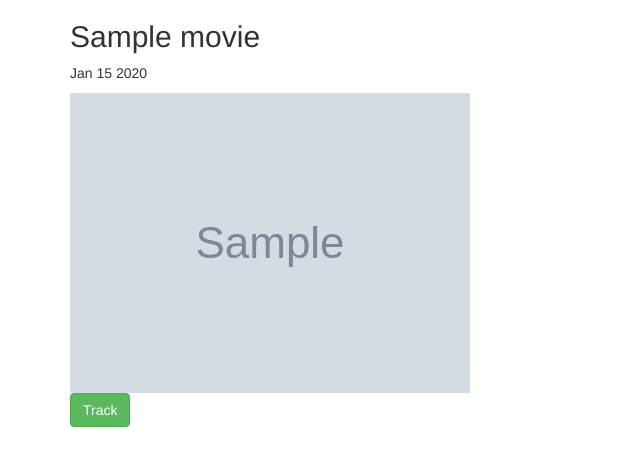
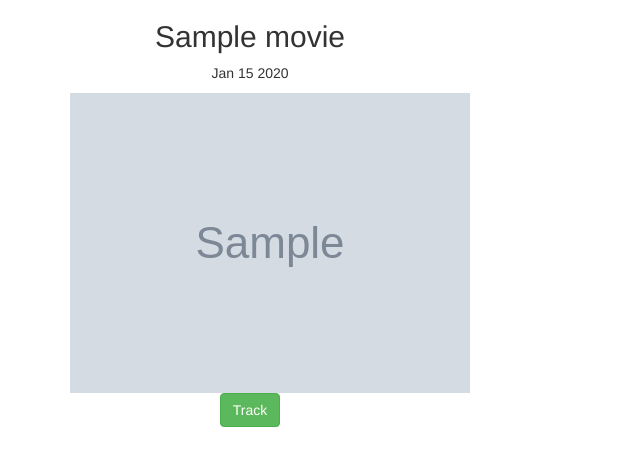
Before and after one commit to leeonlee/wafflestand, a Django app: page / in a window 1280 px wide. Shown: the top 466 px of the page, without its empty margins (0-640 px from the left). Run offline with Django 3.2, Linux system fonts and the light colour scheme; tables that the repository leaves empty hold one stand-in row (values such as "Sample post"); grey boxes marked "Sample" are stand-in pictures; some libraries are stand-ins or nearby versions.

Commit message:
center everything in html

```diff
--- a/bluray/templates/bluray/index.html
+++ b/bluray/templates/bluray/index.html
@@ -4,16 +4,18 @@
 		<div class="row">
 			{% for movie in movie_list %}
 				<div class="col-md-4">
-					<h2>{{movie.name}}</h2>
-					{% if movie.release %}
-						<p> {{movie.release|date:"M d Y"}}</p>
-					{% else %}
-						<p> No release date yet </p>
+					<h2 class="text-center">{{movie.name}}</h2>
+					<p class="text-center">
+						{% if movie.release %}
+							{{movie.release|date:"M d Y"}}
+						{% else %}
+							No release date yet
+						{% endif %}
+					</p>
+					{% if movie.poster %}
+						<img class='center-block' src="{{movie.poster}}">
 					{% endif %}
-					{% if movie.poster %}
-						<img src="{{movie.poster}}">
-					{% endif %}
-					<button type="button" class="btn btn-success" onclick="track({{movie.id}}, 'track')">Track</button>
+					<button type="button" class="btn btn-success center-block" onclick="track({{movie.id}}, 'track')">Track</button>
 				</div>
 				{% if forloop.counter|divisibleby:3 %}
 					</div>
```
Also changed, not shown: bluray/management/commands/scrapedates.py (+11 -5 lines), 1 other file.
